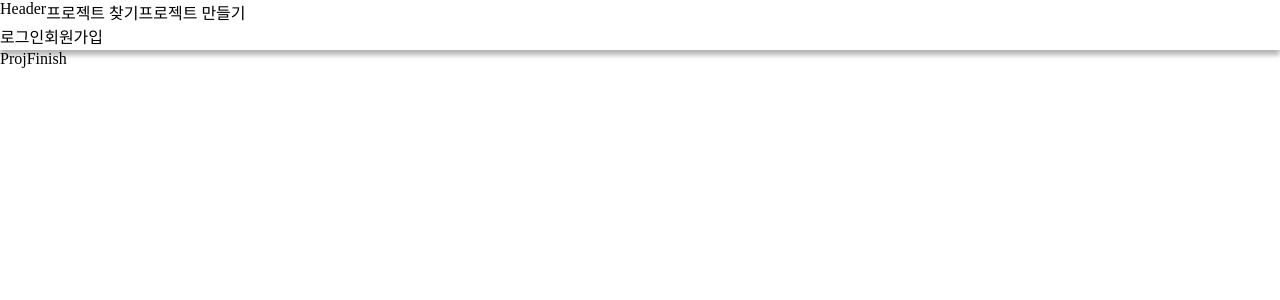
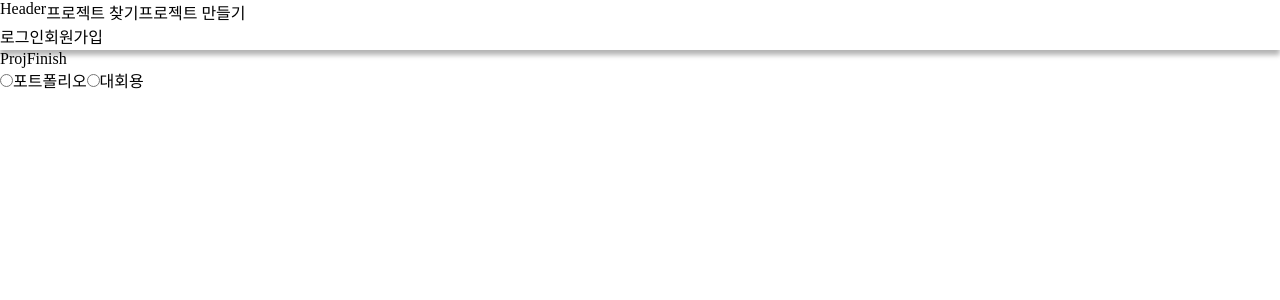
Before and after one commit to DataStructionNarsha/gaeguri-Web, a React (Create React App) app: page /projFinish in a window 1280 px wide. Shown: the top 300 px of the page. Built offline with nearby package versions, Linux system fonts and the light colour scheme.

Commit message:
ADD :: Date Picker
달력 컴포넌트 추가

```diff
--- a/package.json
+++ b/package.json
@@ -8,6 +8,7 @@
     "@testing-library/user-event": "^13.5.0",
     "axios": "^1.1.3",
     "react": "^18.2.0",
+    "react-datepicker": "^4.8.0",
     "react-dom": "^18.2.0",
     "react-router-dom": "^6.4.1",
     "react-scripts": "5.0.1",
--- a/src/components/Create.jsx
+++ b/src/components/Create.jsx
@@ -1,10 +1,27 @@
 import React, { useState, axios } from "react";
 import CusInput from "./common/CusInput";
+import Datepiker from "react-datepicker";
+import "react-datepicker/dist/react-datepicker.css";
+import { ko } from "date-fns/esm/locale";
+//import RadioBtn from "./common/radioBtn";
 let portCh = document.querySelector('input[name="purpose"]:checked');
 
 const Create = () => {
+  //달력 날짜
+  const [startDay, setStartDay] = useState(new Date());
+  const [endDay, setEndDay] = useState(new Date());
+
   const [page, setPage] = useState(0);
   const [ProjName, SetProjName] = useState("");
+
+  //라디오
+  const [radio, setRadio] = useState(0);
+  const handlerClRadioBtn = (e) => {
+    //라디오 버튼 핸들러
+    console.log(e.target.value);
+    setRadio(e.target.value);
+  };
+
   const page1 = () => {
     return (
       <>
@@ -19,14 +36,26 @@ const Create = () => {
         </nav>
         <nav id="purpose">
           <p>포트폴리오용 인가요 대회용인가요?</p>
-          <span>
-            <input type="radio" id="portfolio" name="purpose" />
-            <label htmlFor="portfolio">포트폴리오</label>
-          </span>
-          <span>
-            <input type="radio" id="competition" name="purpose" />
-            <label htmlFor="competition">대회</label>
-          </span>
+          <label>
+            <input
+              type="radio"
+              value={1}
+              name={"purpose"}
+              checked={radio === "1"}
+              onChange={handlerClRadioBtn}
+            />
+            {"포트폴리오"}
+          </label>
+          <label>
+            <input
+              type="radio"
+              value={2}
+              name={"purpose"}
+              checked={radio === "2"}
+              onChange={handlerClRadioBtn}
+            />
+            {"대회용"}
+          </label>
         </nav>
         <nav id="files">
           <p>프로젝트용 포스터가 있으면 넣어주세요</p>
@@ -42,11 +71,27 @@ const Create = () => {
         <p>당신이 선호하는 예상 일자와 마감 일자를 선택해주세요</p>
         <nav>
           <p>예상 일자</p>
-          <input type="date" />
+          <Datepiker
+            selected={startDay}
+            onChange={(date) => {
+              setStartDay(date);
+            }}
+            locale={ko}
+            dateFormat="yyyy년 MM월 dd일"
+          />
+          {/* <input type="date" /> */}
         </nav>
         <nav>
           <p>마감 일자</p>
-          <input type="date" />
+          <Datepiker
+            selected={endDay}
+            onChange={(date) => {
+              setEndDay(date);
+            }}
+            locale={ko}
+            dateFormat="yyyy년 MM월 dd일"
+          />
+          {/* <input type="date" /> */}
         </nav>
       </>
     );
@@ -57,12 +102,10 @@ const Create = () => {
       <>
         <p>마지막으로 당신이 원하는 팀원의 정보를 입력해주세요</p>
         <nav>
-          <header>
-            <span>포지션</span>
-            <span>스택</span>
-            <span>팀원 연령</span>
-            <span>명 수</span>
-          </header>
+          <span>포지션</span>
+          <span>스택</span>
+          <span>팀원 연령</span>
+          <span>명 수</span>
           <div>
             <select id="position">
               <option value="웹">웹</option>
@@ -98,6 +141,7 @@ const Create = () => {
     if (page < 2) {
       setPage((e) => (e = e + 1));
       console.log(page);
+      console.log(radio);
       // if (page == 0) {
       // } else if (page == 1) {
       // } else if (page == 2) {
--- a/src/components/ProjFinish.jsx
+++ b/src/components/ProjFinish.jsx
@@ -1,7 +1,40 @@
-import React from "react";
+import React, { useState } from "react";
+//import RadioBtn from "./common/radioBtn";
 
 const ProjFinish = () => {
-  return <div>ProjFinish</div>;
+  const [radio, setRadio] = useState(0);
+  const handlerClRadioBtn = (e) => {
+    console.log(e.target.value);
+    setRadio(e.target.value);
+  };
+  return (
+    <>
+      <div>ProjFinish</div>
+      <label>
+        <input
+          type="radio"
+          value={1}
+          name={"purpose"}
+          checked={radio === "1"}
+          onChange={handlerClRadioBtn}
+        />
+        {"포트폴리오"}
+      </label>
+      <label>
+        <input
+          type="radio"
+          value={2}
+          name={"purpose"}
+          checked={radio === "2"}
+          onChange={handlerClRadioBtn}
+        />
+        {"대회용"}
+      </label>
+      {/* <RadioBtn value={"purpose"} name={"port"} children={"port"} />
+      <RadioBtn value={"purpose"} name={"port"} children={"contest"} /> */}
+      {/* <button onClick={portCh()}>zmfflr</button> */}
+    </>
+  );
 };
 
 export default ProjFinish;
```
Also changed, not shown: src/components/common/radioBtn.jsx (+14 -2 lines), 1 other file (tests, documents, lock files or other folders).
